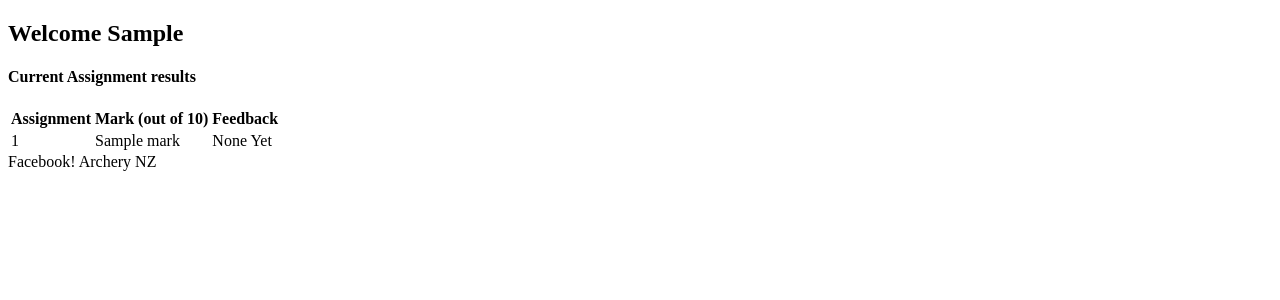
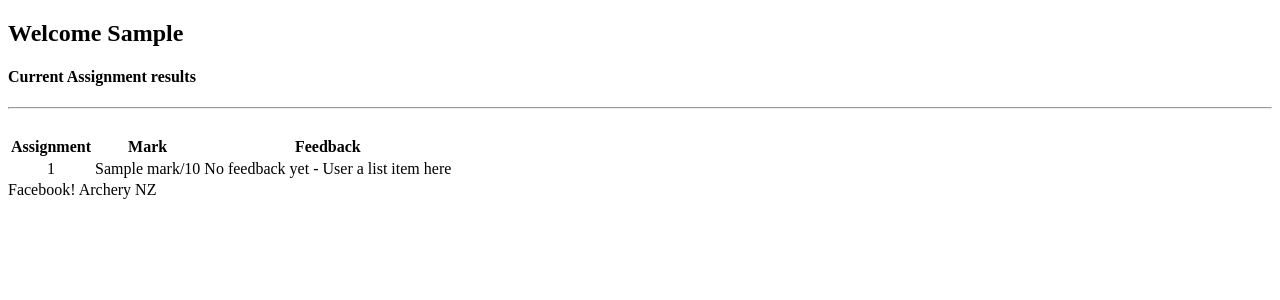
Before and after one commit to steveclifton/Massey-Marking-Webapp, a PHP site: template Views/welcome.view.php in a window 1280 px wide. Shown: the part 28-328 px from the top of the page. Run offline with PHP 8.4, Linux system fonts and the light colour scheme; the template is opened without the code that fills it: most values are stand-ins (such as "Sample title", 1, 10 or a date in 2020).

Commit message:
Fix styling of bootstrap

```diff
--- a/Views/welcome.view.php
+++ b/Views/welcome.view.php
@@ -1,26 +1,24 @@
 <h2>Welcome <?= $viewData['first_name'] ?></h2>
 <h4>Current Assignment results</h4>
-<div class="table-responsive">
-    <div class="container">
+<hr><br>
+<div class="table">
     <table class="table table-bordered table-hover">
         <thead>
             <tr>
-                    <th>Assignment</th>
-                    <th>Mark (out of 10)</th>
+                <th style="text-align: center">Assignment</th>
+                <th style="text-align: center">Mark</th>
                 <th>Feedback</th>
             </tr>
         </thead>
         <tbody>
         <?php
-                $i = 0;
         foreach ($viewData['marks'] as $data) { ?>
             <tr>
-                            <td> <?= $data['assignment_number'] ?> </td>
-                            <td> <?= $data['mark'] ?> </td>
-                            <td> None Yet </td>
+                <td class="col-md-1 col-sm-1" style="text-align: center"> <?= $data['assignment_number'] ?> </td>
+                <td class="col-md-1 col-sm-1" style="text-align: center"> <?= $data['mark'] ?>/10</td>
+                <td class="col-md-4 col-sm-2"> No feedback yet - User a list item here </td>
             </tr>
         <?php } ?>
         </tbody>
     </table>
 </div>
-</div>
```
Lines whose indentation alone changed are shown as unchanged.
